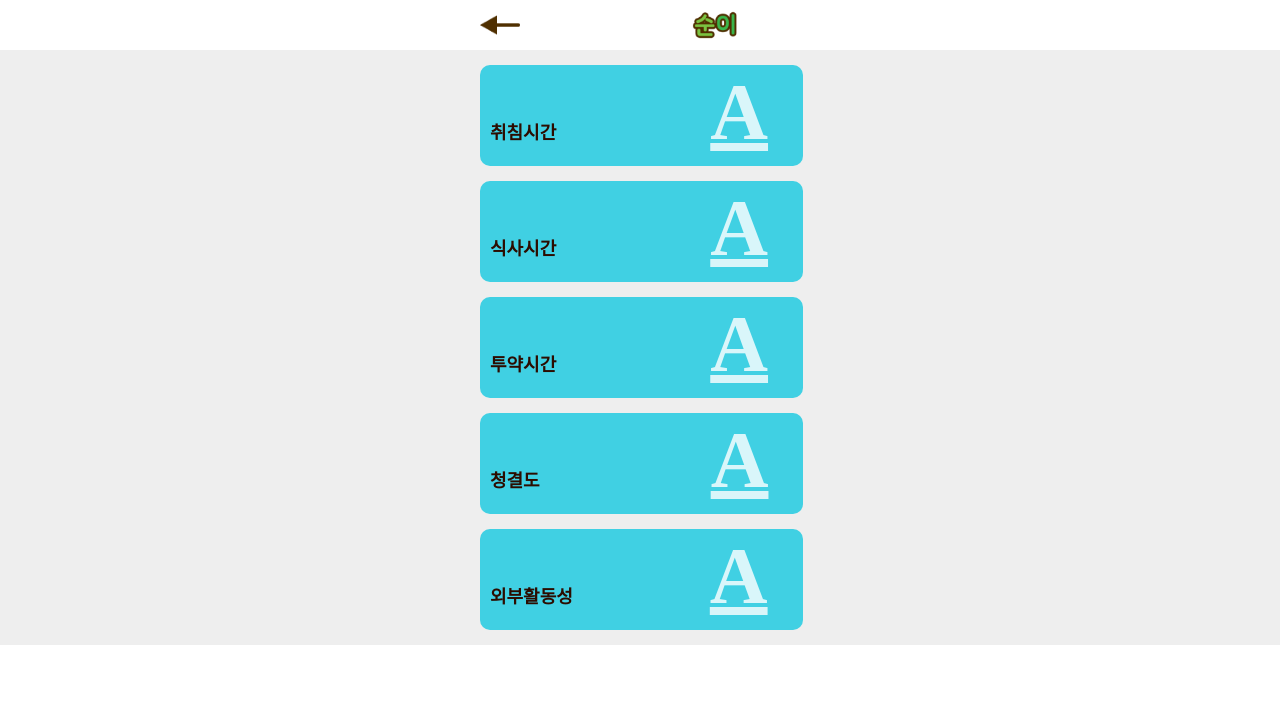
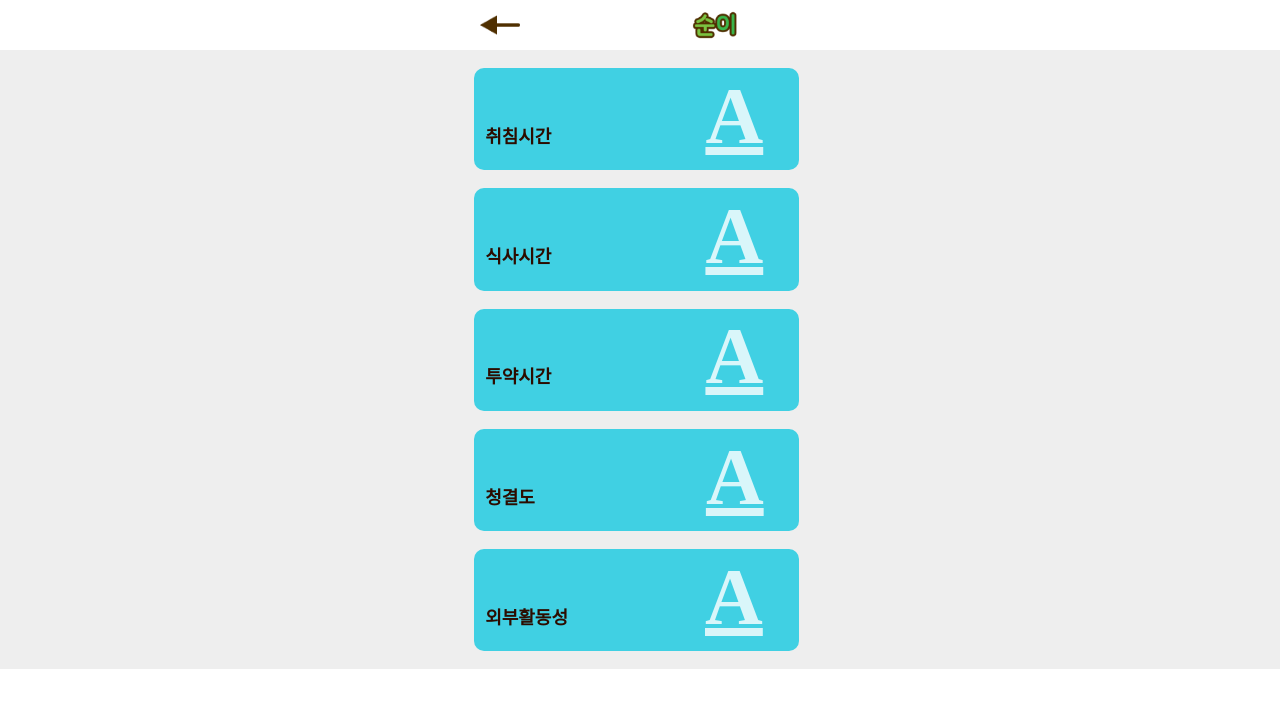
Before and after one commit to mumwa/caregiver-Soon, a Flask app: page /categories in a window 1280 px wide. Shown: the top 708 px of the page. Run offline with Flask 2, Linux system fonts and the light colour scheme; some libraries are stand-ins or nearby versions.

Commit message:
categories.css changed

```diff
--- a/static/categories.css
+++ b/static/categories.css
@@ -1,8 +1,9 @@
 .category {
   width: 310px;
+  max-width:310px;
   height: 96px;
-  margin: 15px 10px 15px 20px;
-  padding: 2px 3px 3px 10px;
+  margin: 5% 3% 5% 4%;
+  padding: 0.75% 1% 1% 3%;
   border-radius: 10px;
   background-color: #40d0e3;
 }
@@ -30,7 +31,7 @@
   font-weight: bold;
   text-align: right;
   color: #ffffffcc;
-  margin-right: 10px;
+  margin-right: 1%;
 }
 
 .button2{
@@ -41,7 +42,7 @@
   text-align: right;
   color: #ffffffcc;
   margin-left: 167px;
-  margin-right: 10px;
+  margin-right: 1%;
 }
 
 .button3{
@@ -52,5 +53,5 @@
   text-align: right;
   color: #ffffffcc;
   margin-left: 133px;
-  margin-right: 10px;
+  margin-right: 1%;
 }
```
